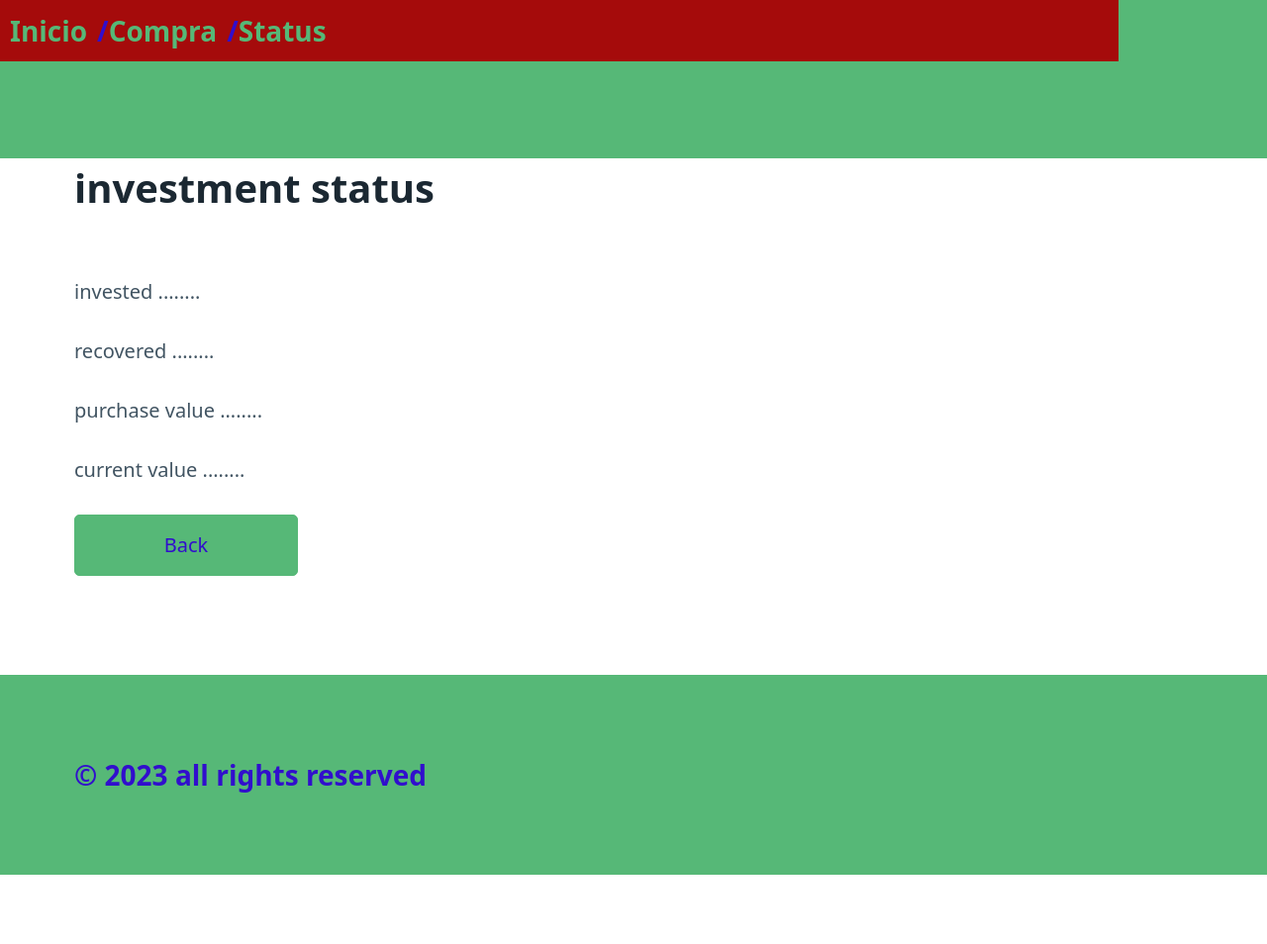
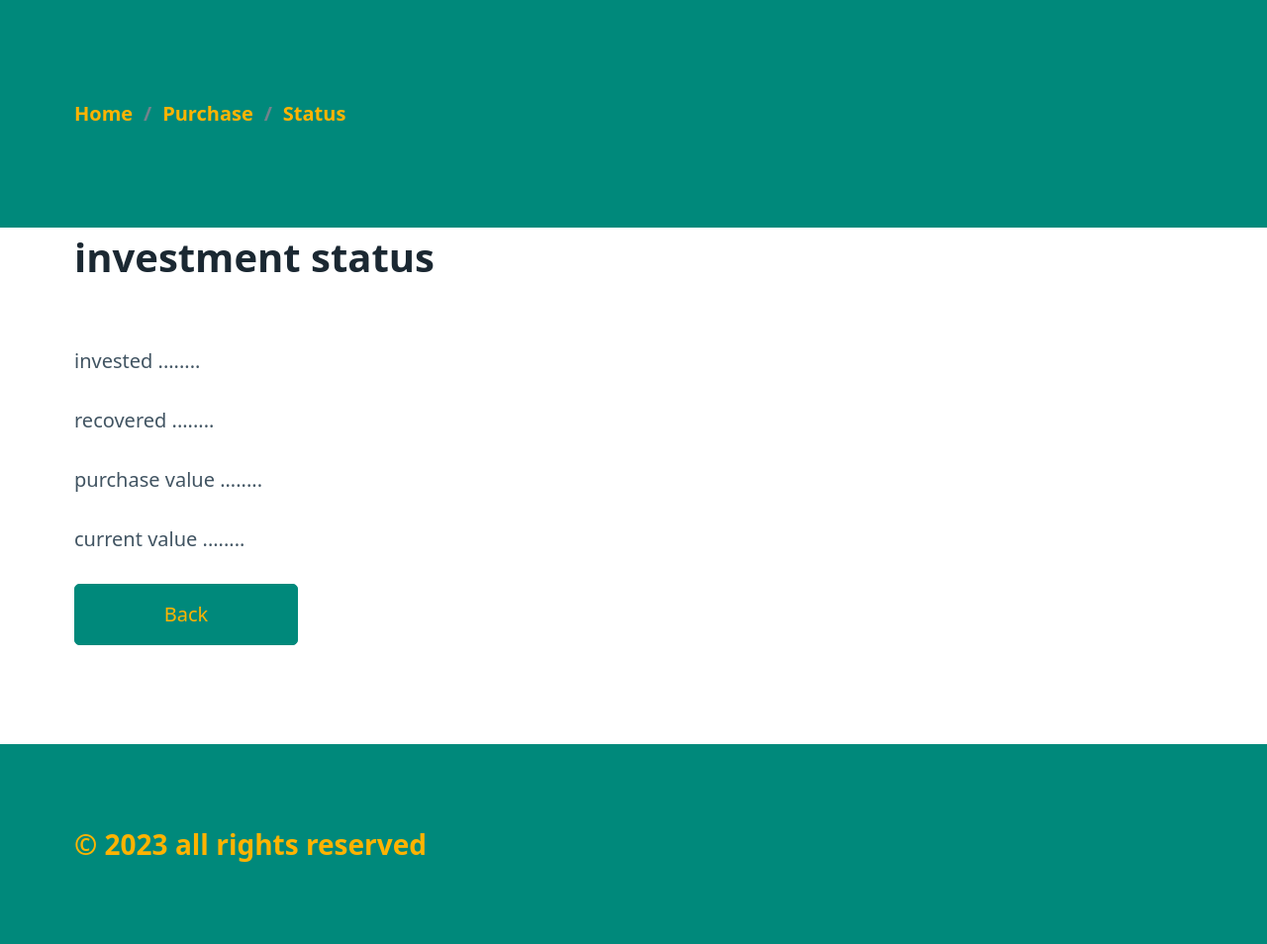
Before and after one commit to AhsokaTa/Cryptocurrency-movement, a Flask app: page /status in a window 1280 px wide. Shown: the whole page at 99% size. Before the commit the page ends 884 px from the top, so only its background shows below. Run offline with Flask 3, Linux system fonts and the light colour scheme.

Commit message:
change create table statement (add unique), improve design

```diff
--- a/cripto_move/routes.py
+++ b/cripto_move/routes.py
@@ -7,6 +7,7 @@ from cripto_move.database import *
 
 @app.route("/")
 def index():
+    """
     JSONstructure = [
     {
     "id": '1',
@@ -19,6 +20,7 @@ def index():
     "PU": 'P.U field'
     }
     ]
+    """
 
     crypto_from='BTC'
     crypto_to='EUR'
@@ -30,7 +32,7 @@ def index():
     #if status code !=200, sino saco error
     resp_JSON=response.json()
     register = select_all()
-    return render_template("index.html", data = JSONstructure,r_JSON=resp_JSON,msg=mesage, reg=register)
+    return render_template("index.html", r_JSON=resp_JSON,msg=mesage, reg=register)
 
 @app.route("/purchase")
 def purchase():
--- a/cripto_move/static/css/pico.css
+++ b/cripto_move/static/css/pico.css
@@ -214,10 +214,10 @@ kbd {
   --h6-color: #4d606d;
   --muted-color: hsl(205, 10%, 50%);
   --muted-border-color: hsl(205, 20%, 94%);
-  --primary: hsl(140, 41%, 53%);
+  --primary: #00897b;
   --primary-hover: hsl(195, 90%, 32%);
   --primary-focus: rgba(16, 149, 193, 0.125);
-  --primary-inverse: #310ecd;
+  --primary-inverse: #ffb300;
   --secondary: hsl(205, 15%, 41%);
   --secondary-hover: hsl(205, 20%, 32%);
   --secondary-focus: rgba(89, 107, 120, 0.125);
--- a/cripto_move/static/css/styles.css
+++ b/cripto_move/static/css/styles.css
@@ -3,6 +3,7 @@ header,footer{
     color: var(--primary-inverse);
     font-size: 1.4em;
     font-weight: bold;
+
 }
 
 body{
@@ -24,15 +25,7 @@ ul.flashes{
     font-size: 0.9em;
 }
 
-
-.fixed-anchor {
-    position: fixed;
-    top: 0;
-    left: 0;
-    background-color: #a50b0b;
-    padding: 10px;
-    z-index: 9999;
+.container a {
+    color: #ffb300;
+    font-weight: bold;
 }
-.fixed-anchor a {
-    margin-right: 10px;
-}
--- a/cripto_move/templates/base.html
+++ b/cripto_move/templates/base.html
@@ -10,9 +10,13 @@
 </head>
 <body>
     <header>
-        <div class="container fixed-anchor">
-            <a href="/">Inicio</a>/<a href="/purchase">Compra</a>/<a href="/status">Status</a>
-        </div>
+        <nav aria-label="breadcrumb" class="container">
+            <ul>
+              <li><a href="/">Home</a></li>
+              <li><a href="/purchase">Purchase</a></li>
+              <li><a href="/status">Status</a></li>
+            </ul>
+          </nav>
 
     </header>
     <section class="container">
--- a/data/create.sql
+++ b/data/create.sql
@@ -1,10 +1,10 @@
 CREATE TABLE "movements" (
-	"id"	INTEGER,
+	"id"	INTEGER UNIQUE,
 	"date"	TEXT NOT NULL,
 	"time"	INTEGER NOT NULL,
 	"moneda_from"	TEXT NOT NULL,
 	"cantidad_from"	REAL NOT NULL,
 	"moneda_to"	TEXT NOT NULL,
 	"cantidad_to"	REAL NOT NULL,
-	PRIMARY KEY("id")
-);
+	PRIMARY KEY("id" AUTOINCREMENT)
+	)
```
Also changed, not shown: cripto_move/templates/index.html (+6 -20 lines), data/movements.sqlite.
